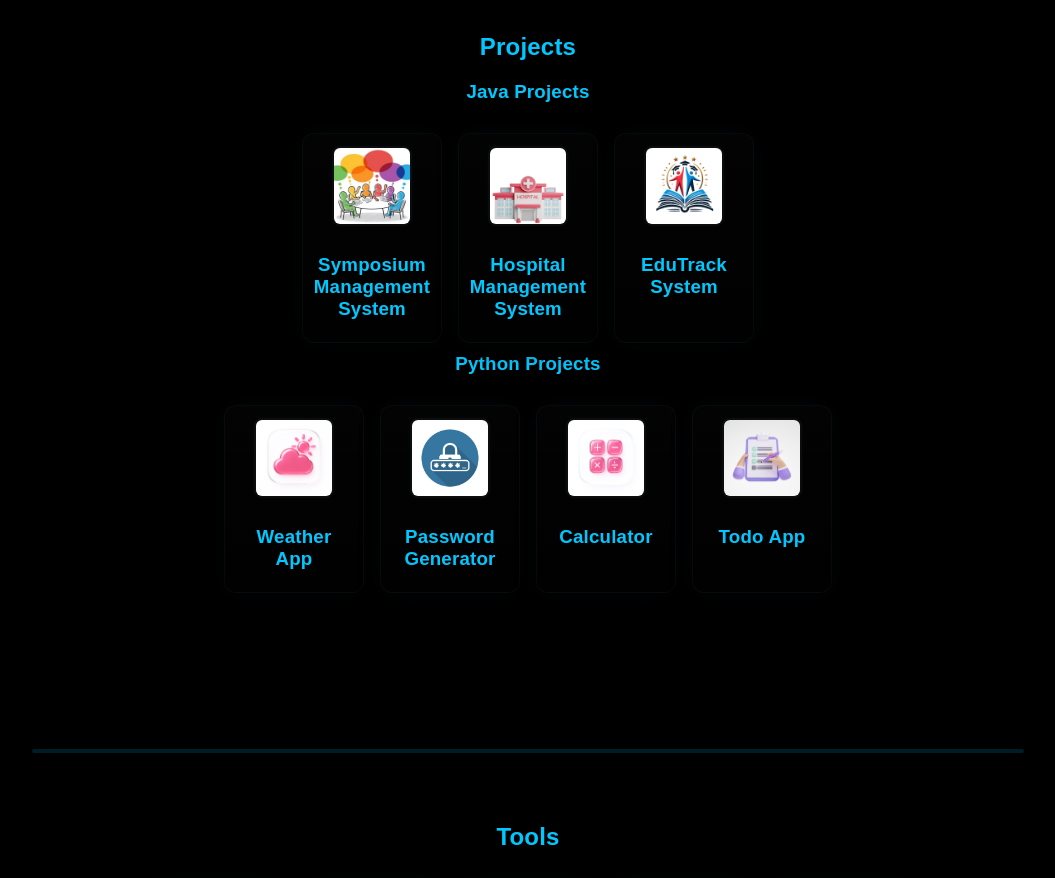
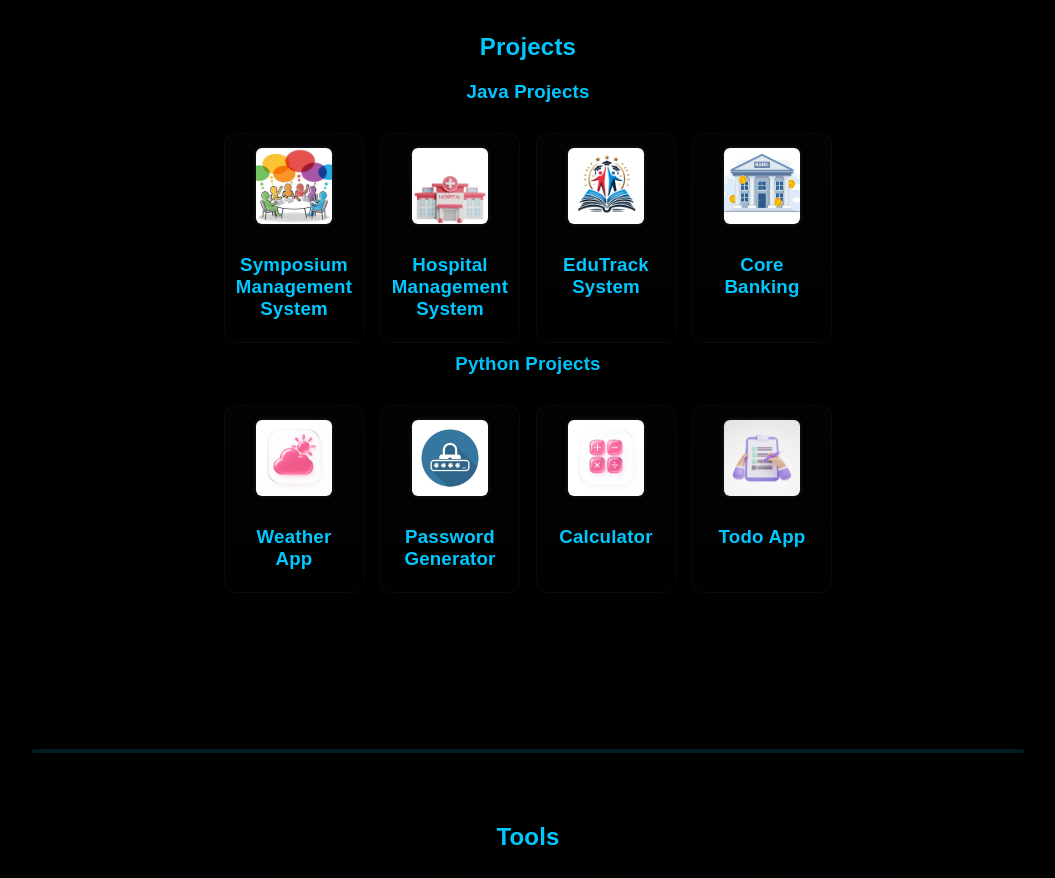
Before and after one commit to narasimman3/po, a plain HTML site: page index.html in a window 1280 px wide. Shown: the part 1640-2518 px from the top of the page, without its empty margins (112-1167 px from the left). Drawn offline with Linux system fonts and the light colour scheme.

Commit message:
add a image and core banking project

```diff
--- a/index.html
+++ b/index.html
@@ -81,6 +81,12 @@
       <div class="overlay"><a href="https://github.com/narasimman3/Edutrack_1.git" target="_blank">View Code →</a></div>
       <h3>EduTrack System</h3>
     </div>
+        <div class="project-card">
+      <img src="images/bank.jpg" alt="Core Bank">
+      <div class="overlay"><a href="https://github.com/narasimman3/Core-Banking-.git" target="_blank">View Code →</a></div>
+      <h3>Core Banking</h3>
+    </div>
+
   </div>
 
   <h3>Python Projects</h3>
```
Also changed, not shown: images/bank.jpg (added).
